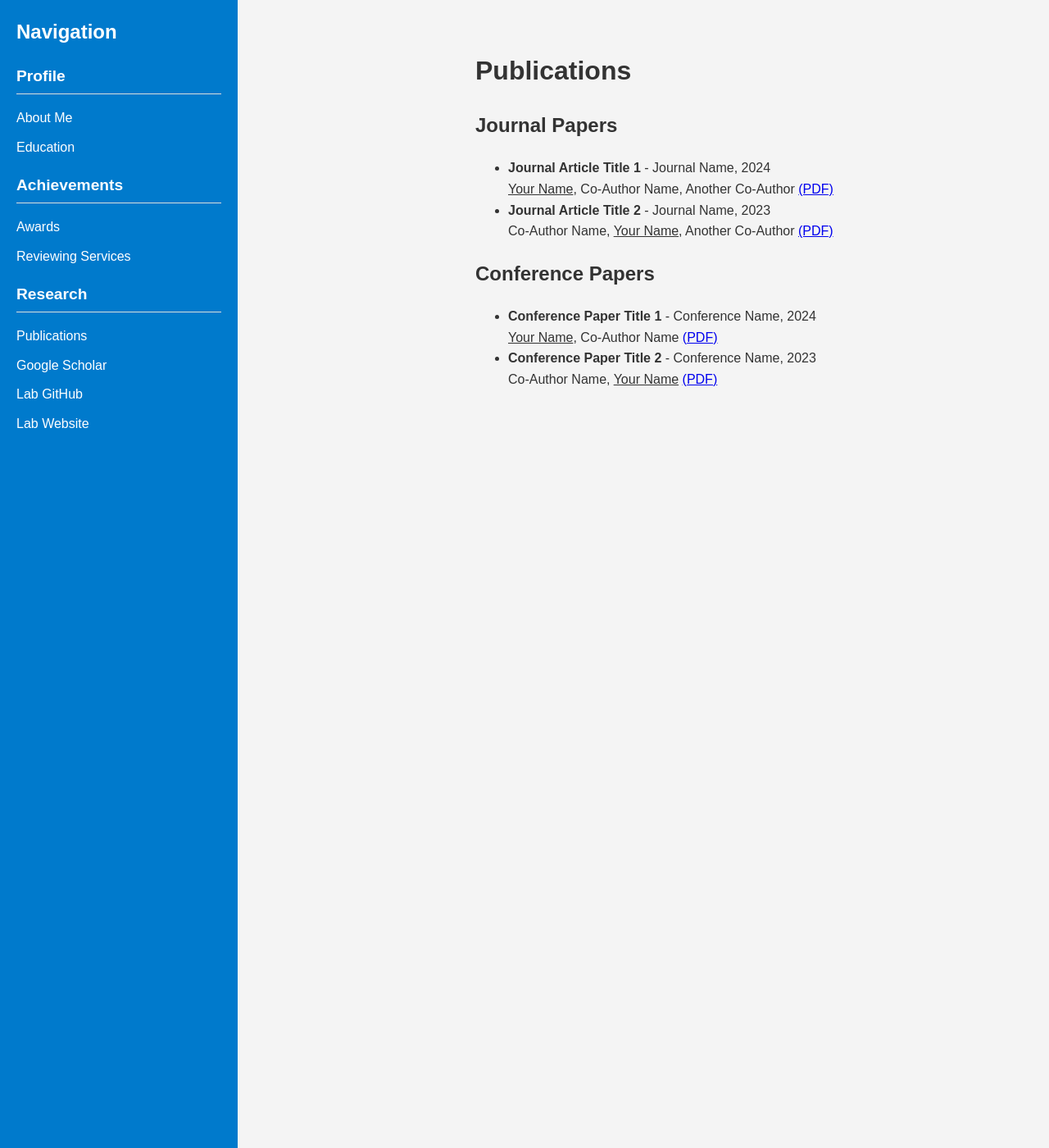
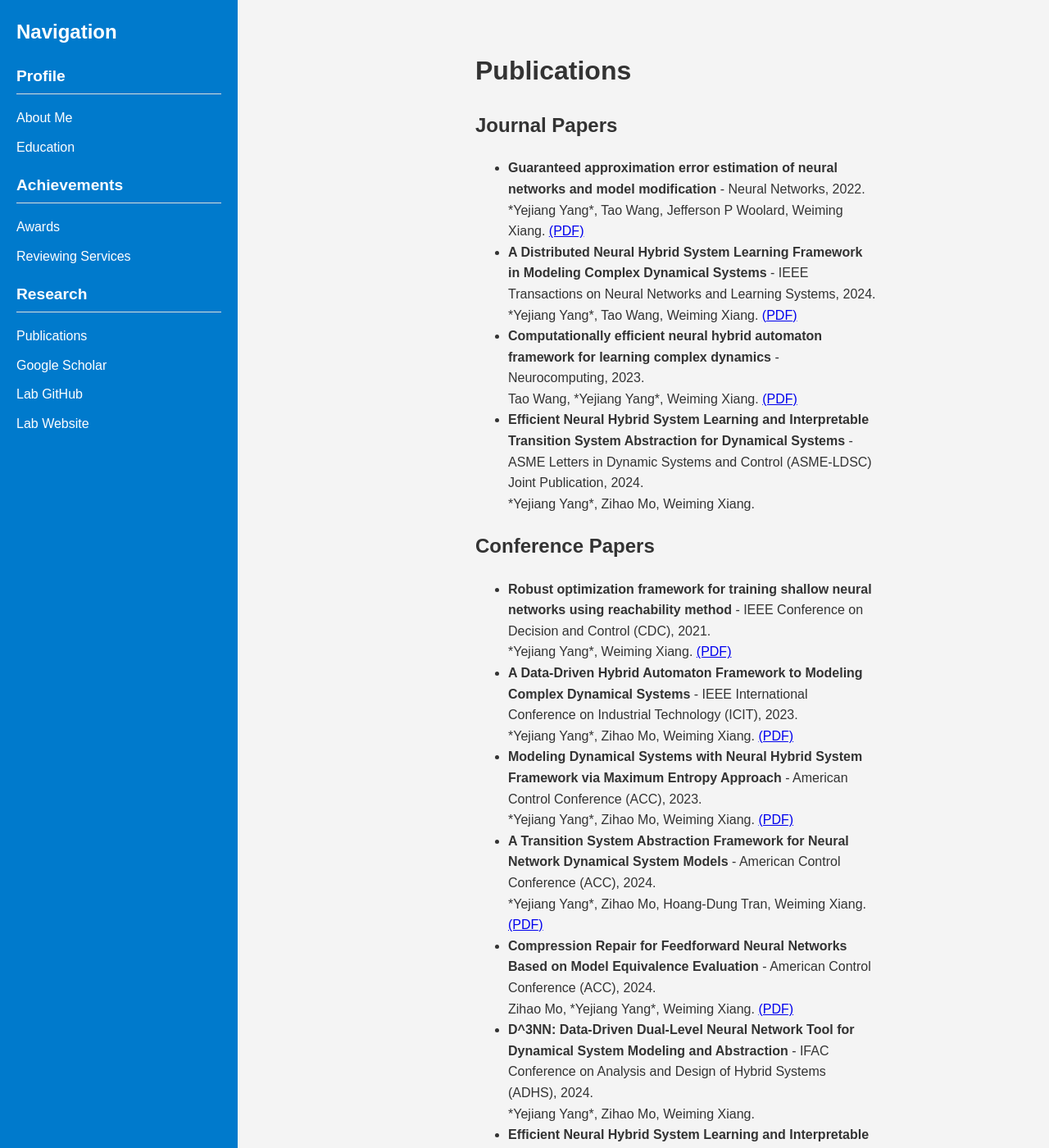
Before and after one commit to Yangyejiang/yangyejiang.github.io, a Jekyll site: the page built from publications.md, in a window 1280 px wide and 1400 px high. Shown: the whole window at 82% size. Built offline with Jekyll 4.4.1, drawn with Linux system fonts in a browser that asks for light colours; some of the changed text lies outside the part shown.

Commit message:
Add files via upload

```diff
--- a/publications.md
+++ b/publications.md
@@ -9,33 +9,79 @@ title: "Publications"
     <h2>Journal Papers</h2>
     <ul>
         <li>
-            <strong>Journal Article Title 1</strong> - Journal Name, 2024
+            <strong>Guaranteed approximation error estimation of neural networks and model modification</strong> - Neural Networks, 2022.
             <br>
-            <span style="text-decoration: underline;">Your Name</span>, Co-Author Name, Another Co-Author
-            <a href="https://example.com/your-journal-paper.pdf" target="_blank">(PDF)</a>
+            *Yejiang Yang*, Tao Wang, Jefferson P Woolard, Weiming Xiang.
+            <a href="https://www.sciencedirect.com/science/article/abs/pii/S0893608022001010" target="_blank">(PDF)</a>
         </li>
         <li>
-            <strong>Journal Article Title 2</strong> - Journal Name, 2023
+            <strong>A Distributed Neural Hybrid System Learning Framework in Modeling Complex Dynamical Systems</strong> - IEEE Transactions on Neural Networks and Learning Systems, 2024.
             <br>
-            Co-Author Name, <span style="text-decoration: underline;">Your Name</span>, Another Co-Author
-            <a href="https://example.com/your-journal-paper.pdf" target="_blank">(PDF)</a>
+            *Yejiang Yang*, Tao Wang, Weiming Xiang.
+            <a href="https://ieeexplore.ieee.org/abstract/document/10576734" target="_blank">(PDF)</a>
         </li>
+
+        <li>
+            <strong>Computationally efficient neural hybrid automaton framework for learning complex dynamics</strong> - Neurocomputing, 2023.
+            <br>
+            Tao Wang, *Yejiang Yang*, Weiming Xiang.
+            <a href="https://ieeexplore.ieee.org/abstract/document/10576734" target="_blank">(PDF)</a>
+        </li>
+<li>
+<strong>Efficient Neural Hybrid System Learning and Interpretable Transition System Abstraction for Dynamical Systems</strong> -ASME Letters in Dynamic Systems and Control (ASME-LDSC) Joint Publication, 2024.
+            <br>
+            *Yejiang Yang*, Zihao Mo, Weiming Xiang.
+ </li>
     </ul>
 
     <h2>Conference Papers</h2>
     <ul>
         <li>
-            <strong>Conference Paper Title 1</strong> - Conference Name, 2024
+            <strong>Robust optimization framework for training shallow neural networks using reachability method</strong> -  IEEE Conference on Decision and Control (CDC), 2021.
             <br>
-            <span style="text-decoration: underline;">Your Name</span>, Co-Author Name
-            <a href="https://example.com/your-conference-paper.pdf" target="_blank">(PDF)</a>
+            *Yejiang Yang*, Weiming Xiang.
+            <a href="https://ieeexplore.ieee.org/abstract/document/9683106" target="_blank">(PDF)</a>
+        </li>
+
+        <li>
+            <strong>	A Data-Driven Hybrid Automaton Framework to Modeling Complex Dynamical Systems</strong> - IEEE International Conference on Industrial Technology (ICIT), 2023.
+            <br>
+            *Yejiang Yang*, Zihao Mo, Weiming Xiang.
+            <a href="https://ieeexplore.ieee.org/abstract/document/10143031" target="_blank">(PDF)</a>
         </li>
         <li>
-            <strong>Conference Paper Title 2</strong> - Conference Name, 2023
+            <strong>Modeling Dynamical Systems with Neural Hybrid System Framework via Maximum Entropy Approach</strong> - American Control Conference (ACC), 2023.
             <br>
-            Co-Author Name, <span style="text-decoration: underline;">Your Name</span>
-            <a href="https://example.com/your-conference-paper.pdf" target="_blank">(PDF)</a>
+            *Yejiang Yang*, Zihao Mo, Weiming Xiang.
+            <a href="https://ieeexplore.ieee.org/abstract/document/10155820" target="_blank">(PDF)</a>
         </li>
+        <li>
+            <strong>A Transition System Abstraction Framework for Neural Network Dynamical System Models</strong> - American Control Conference (ACC), 2024.
+            <br>
+            *Yejiang Yang*, Zihao Mo, Hoang-Dung Tran, Weiming Xiang.
+            <a href="https://arxiv.org/abs/2402.11739" target="_blank">(PDF)</a>
+        </li>
+
+        <li>
+            <strong>Compression Repair for Feedforward Neural Networks Based on Model Equivalence Evaluation</strong> - American Control Conference (ACC), 2024.
+            <br>
+            Zihao Mo, *Yejiang Yang*, Weiming Xiang.
+            <a href="https://arxiv.org/abs/2402.11737" target="_blank">(PDF)</a>
+        </li>
+ <li>
+
+<strong>D^3NN: Data-Driven Dual-Level Neural Network Tool for Dynamical System Modeling and Abstraction</strong> - IFAC Conference on Analysis and Design of Hybrid Systems (ADHS), 2024.
+            <br>
+            *Yejiang Yang*, Zihao Mo, Weiming Xiang.
+ </li>
+
+<li>
+<strong>Efficient Neural Hybrid System Learning and Interpretable Transition System Abstraction for Dynamical Systems</strong> - Modeling, Estimation and Control Conference (MECC) Joint Publication, 2024.
+            <br>
+            *Yejiang Yang*, Zihao Mo, Weiming Xiang.
+ </li>
+
+
     </ul>
 
     <!-- Add more papers as needed -->
```
Also changed, not shown: about.md (+7 -3 lines), awards.md (+6 -3 lines), education.md (+4 -4 lines), index.md (added, +12 -0 lines), reviewing.md (+7 -4 lines).
